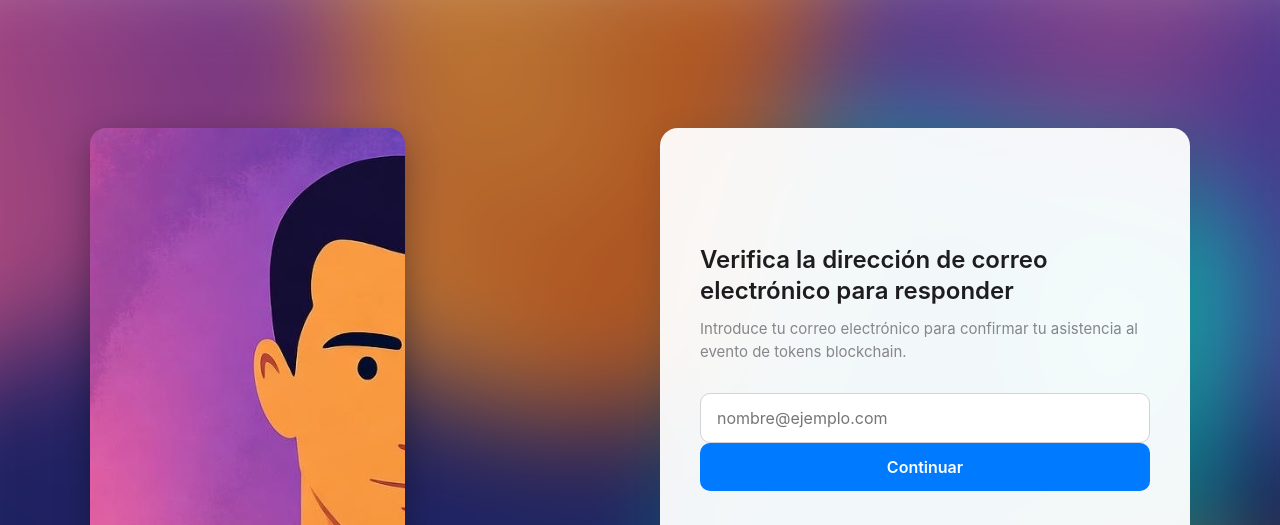
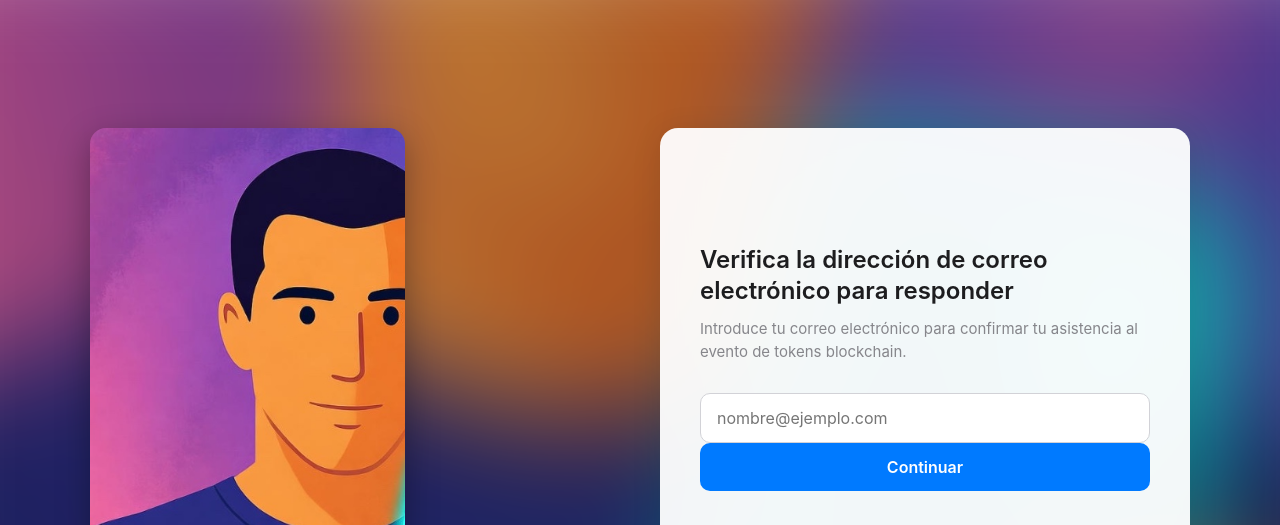
Before and after one commit to CLPTokenRoyal/Register, a plain HTML site: page index.html in a window 1280 px wide. Shown: the top 525 px of the page. Drawn offline with Linux system fonts and the light colour scheme.

Commit message:
Add styles for event and flipped images
Added styles for event images and flipped images.

```diff
--- a/assets/css/page.css
+++ b/assets/css/page.css
@@ -143,6 +143,22 @@ body {
   -ms-flex-item-align: left;
   align-self: left;
 
+}
+
+.event-image img{
+   -webkit-transform-origin: top left;
+  transform-origin: top left;
+  position: absolute;
+  left: var(--left-translate);
+  inset-block-start: var(--top-translate);
+  -webkit-transform: scale(var(--image-scale));
+  transform: scale(var(--image-scale));
+  opacity: var(--image-opacity);
+    top: var(--top-translate);
+}
+
+event-image .flipped-image{
+    transform: scale(var(--image-scale),calc(var(--image-scale)*-1));
 }
 
 .sender-info {
```
